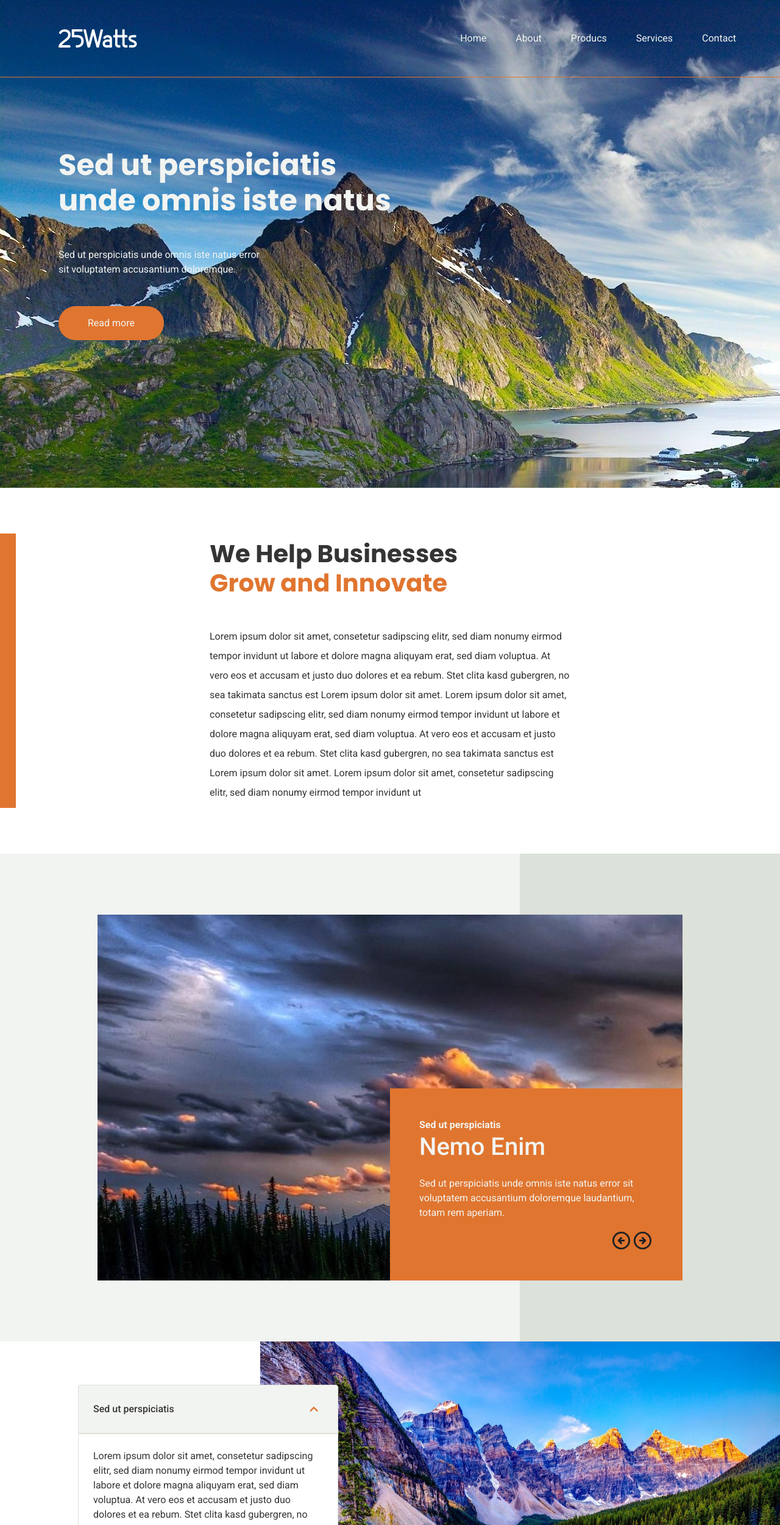
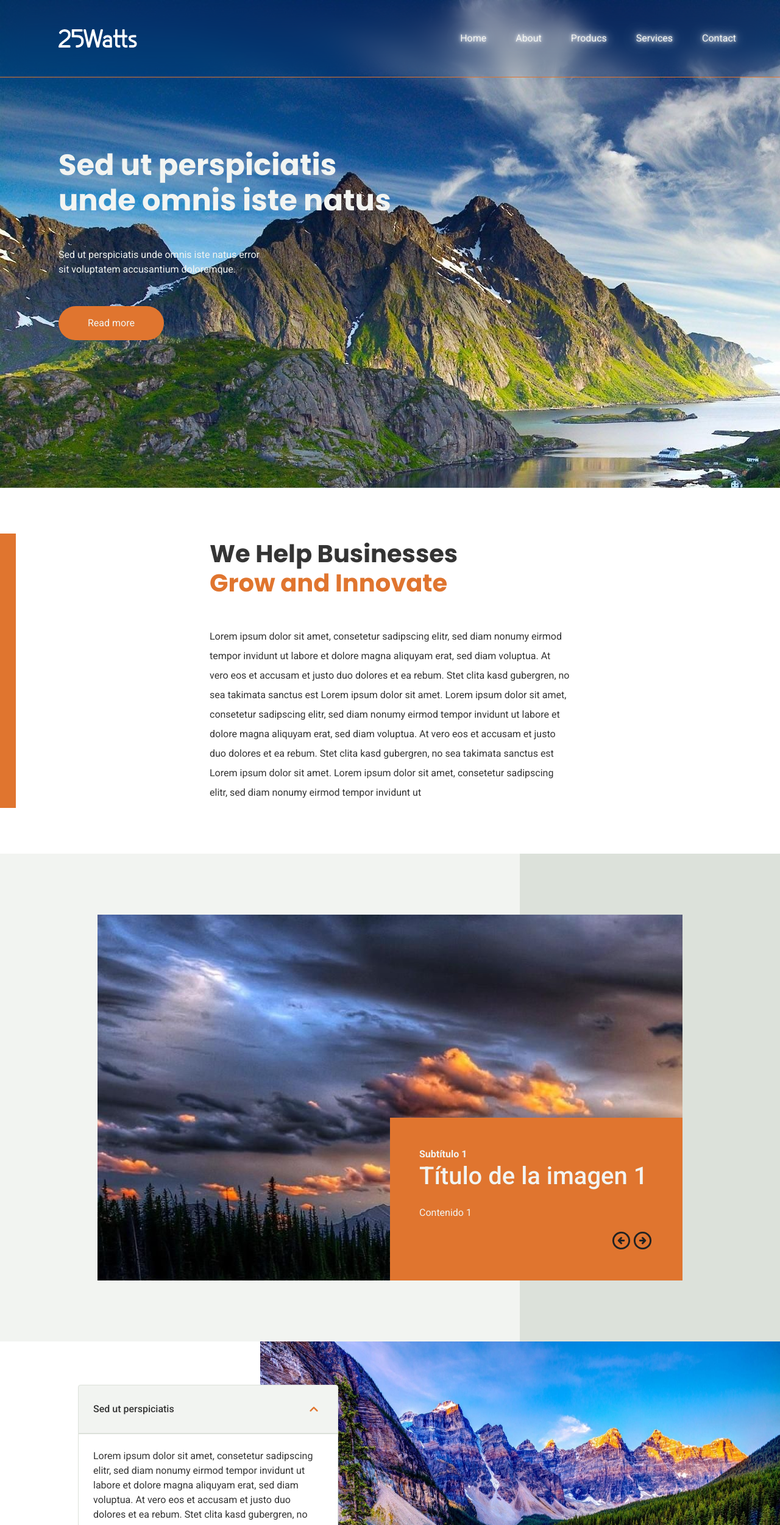
Before and after one commit to pablotejedor/pinhead, a React (Vite) app: page / in a window 1280 px wide. Shown: the top 2501 px of the page at 61% size. Built offline with nearby package versions, Linux system fonts and the light colour scheme.

Commit message:
Project prettywashing

```diff
--- a/src/components/Contact.jsx
+++ b/src/components/Contact.jsx
@@ -80,7 +80,11 @@ export default function Contact() {
                   </div>
                 ))}
                 <button
-                  className="bg-orange border-0 text-light col-3 rounded-pill py-3 px-4 mt-4"
+                  className={`${
+                    isValid
+                      ? 'bg-orange text-light cursor-pointer'
+                      : 'bg-gray-200 text-gray-100 cursor-not-allowed'
+                  } border-0 col-3 rounded-pill py-3 px-4 mt-4`}
                   type="submit"
                   disabled={!isValid}
                 >
--- a/src/components/Header.jsx
+++ b/src/components/Header.jsx
@@ -32,12 +32,12 @@ export default function Header() {
   return (
     <div className="d-flex flex-column w-100 vh-100 header-container position-relative justify-content-center">
       {/* Logo and buttons */}
-      <div className="d-flex align-items-center justify-content-between text-light p-5 header-buttons position-absolute top-0 w-100">
+      <div className="d-flex align-items-center justify-content-between text-light p-5 header-buttons position-absolute top-0 w-100" style={{backdropFilter: 'blur(20px)'}}>
         <img src={logo} alt="logo" className="ms-5" />
         <div className="d-flex align-items-center">
           {menuItems.map((item) => (
             <span
-              className="fs-6 mx-4 cursor-pointer"
+              className="fs-6 mx-4 cursor-pointer text-shadow"
               key={item.url}
               onClick={() => clickHandler(item.url)}
             >
--- a/src/components/Products.jsx
+++ b/src/components/Products.jsx
@@ -8,20 +8,39 @@ import {
 } from '@iconscout/react-unicons';
 
 export default function Products() {
-  const images = [image1, image2, image3];
+  const data = [
+    {
+      image: image1,
+      title: 'Título de la imagen 1',
+      subTitle: 'Subtítulo 1',
+      content: 'Contenido 1',
+    },
+    {
+      image: image2,
+      title: 'Título de la imagen 2',
+      subTitle: 'Subtítulo 2',
+      content: 'Contenido 2',
+    },
+    {
+      image: image3,
+      title: 'Título de la imagen 3',
+      subTitle: 'Subtítulo 3',
+      content: 'Contenido 3',
+    },
+  ];
 
   const [step, setStep] = useState(0);
 
   const prevStep = () => {
     if (step === 0) {
-      setStep(images.length - 1);
+      setStep(data.length - 1);
     } else {
       setStep((step) => step - 1);
     }
   };
 
   const nextStep = () => {
-    if (step === images.length - 1) {
+    if (step === data.length - 1) {
       setStep(0);
     } else {
       setStep((step) => step + 1);
@@ -29,22 +48,19 @@ export default function Products() {
   };
 
   return (
-    <div className="d-flex w-100 vh-100 position-relative" id='Products'>
+    <div className="d-flex w-100 vh-100 position-relative" id="Products">
       <div className="col-8 bg-gray-100 h-100"></div>
       <div className="col-4 bg-gray-200 h-100"></div>
       <div
         className="position-absolute top-50 start-50 translate-middle vw-75 vh-75"
         style={{
-          background: `transparent url(${images[step]}) 0% 0% no-repeat padding-box`,
+          background: `transparent url(${data[step].image}) 0% 0% no-repeat padding-box`,
         }}
       >
         <div className="d-flex flex-column justify-content-center align-items-start p-5 position-absolute bottom-0 end-0 bg-orange text-light w-50">
-          <p className="m-0 fw-bold">Sed ut perspiciatis</p>
-          <h1 className="mb-4">Nemo Enim</h1>
-          <p>
-            Sed ut perspiciatis unde omnis iste natus error sit voluptatem
-            accusantium doloremque laudantium, totam rem aperiam.
-          </p>
+          <p className="m-0 fw-bold">{data[step].subTitle}</p>
+          <h1 className="mb-4">{data[step].title}</h1>
+          <p>{data[step].content}</p>
 
           <div className="d-flex justify-content-end align-items-center w-100">
             <UilArrowCircleLeft
--- a/src/index.css
+++ b/src/index.css
@@ -4312,4 +4312,8 @@ textarea {
   resize: none;
 }
 
+.text-shadow {
+  text-shadow: 0px 0px 5px #fff, 0px 0px 15px #fff, 0px 0px 30px #fff, 0px 0px 50px #fff;
+}
+
 /*# sourceMappingURL=index.css.map */
--- a/src/index.scss
+++ b/src/index.scss
@@ -260,3 +260,8 @@ $utilities: map-merge(
 textarea {
   resize: none;
 }
+
+.text-shadow {
+  text-shadow: 0px 0px 5px $white, 0px 0px 15px $white, 0px 0px 30px $white,
+    0px 0px 50px $white;
+}
```
Also changed, not shown: 1 other file (tests, documents, lock files or other folders).
